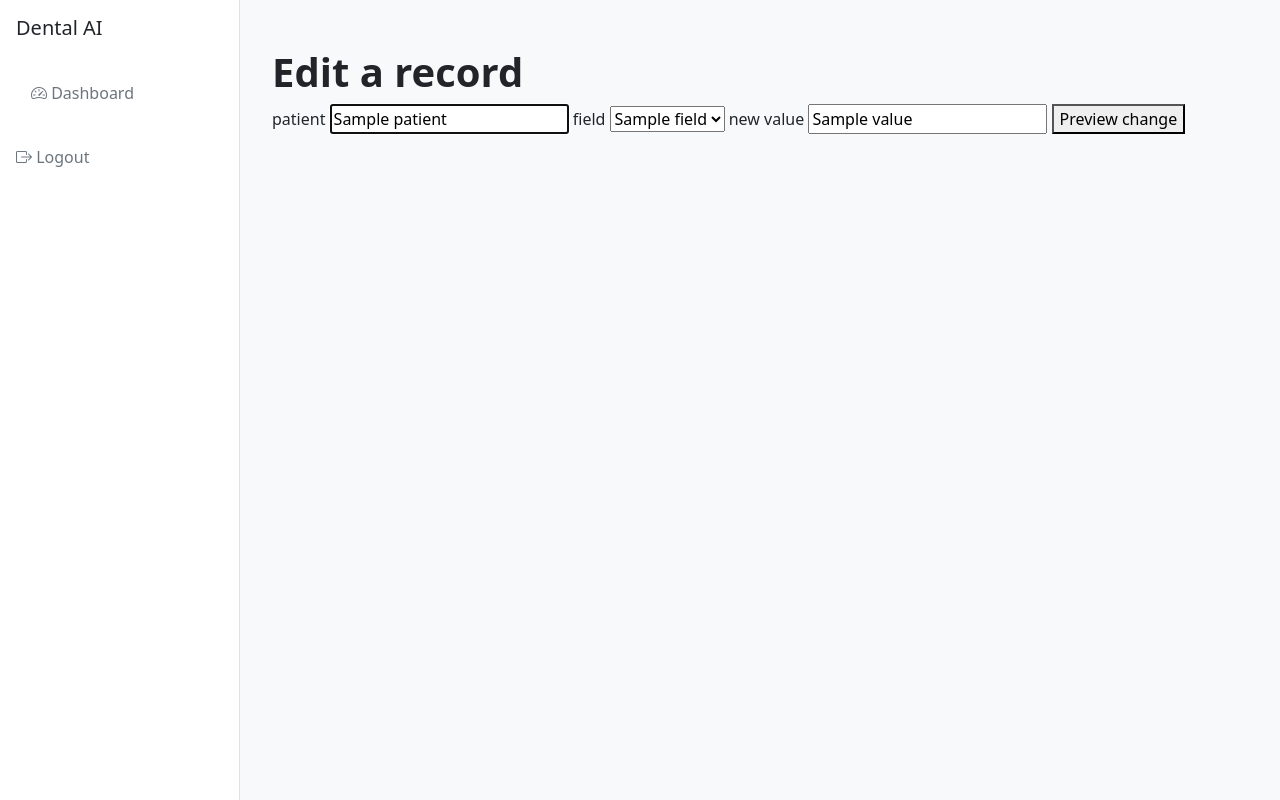
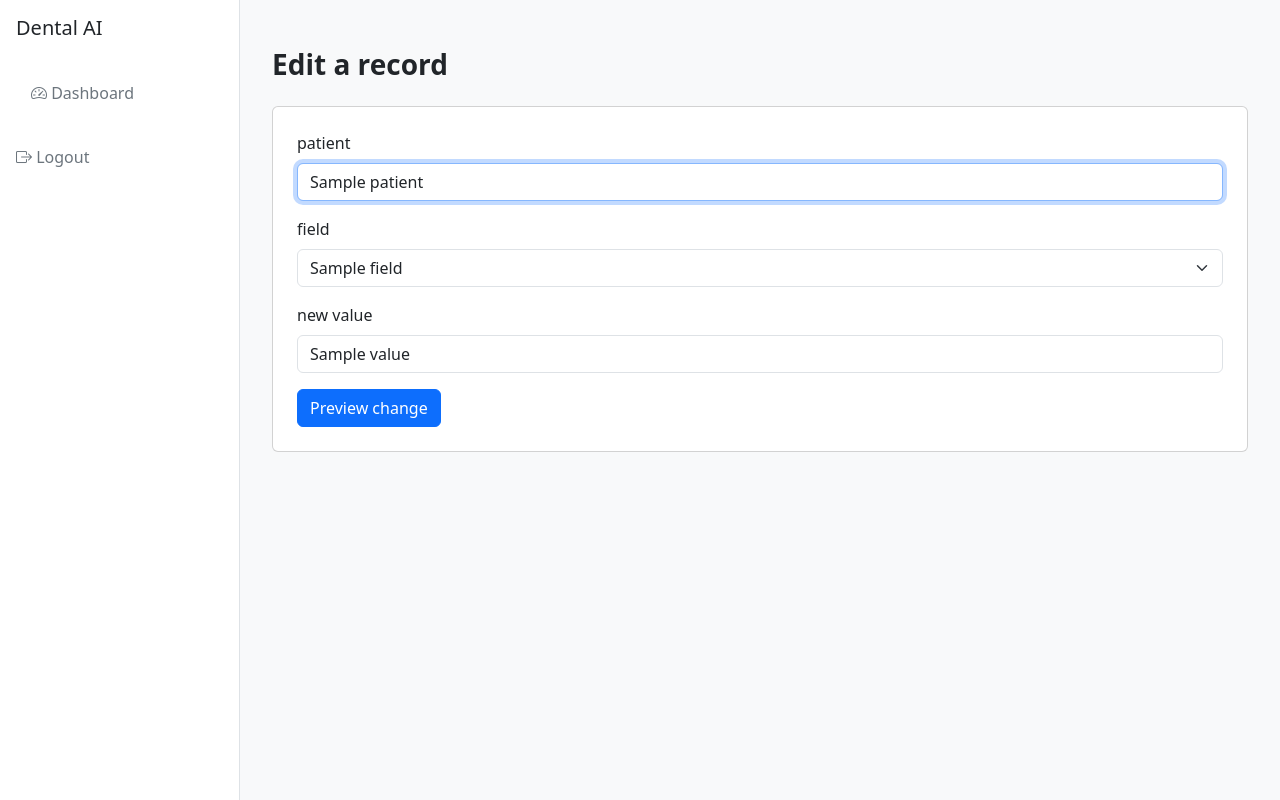
Before and after one commit to pmnafshari/Clinic_AI_Assis, a Python web app: template app/templates/agent_edit.html in a window 1280 px wide. Run offline with Jinja, Linux system fonts and the light colour scheme; the template is opened without the code that fills it: most values are stand-ins (such as "Sample title", 1, 10 or a date in 2020); some libraries are stand-ins or nearby versions.

Commit message:
restyled agent command, edit, and confirm screens with bootstrap

```diff
--- a/app/templates/agent_edit.html
+++ b/app/templates/agent_edit.html
@@ -1,23 +1,29 @@
 {% extends "base.html" %}
 {% block content %}
-<div class="card-wide">
-  <h1>Edit a record</h1>
+<h1 class="page-title mb-4">Edit a record</h1>
+<div class="card p-4">
   {% if error %}
-  <p class="error">{{ error }}</p>
+  <p class="text-danger">{{ error }}</p>
   {% endif %}
   <form method="post" action="{{ url_for('agent.edit_page') }}">
     <input type="hidden" name="csrf_token" value="{{ csrf_token() }}">
-    <label for="patient">patient</label>
-    <input type="text" id="patient" name="patient" value="{{ patient or '' }}" autofocus>
-    <label for="field">field</label>
-    <select id="field" name="field">
-      {% for f in fields %}
-      <option value="{{ f }}" {% if f == field %}selected{% endif %}>{{ f }}</option>
-      {% endfor %}
-    </select>
-    <label for="value">new value</label>
-    <input type="text" id="value" name="value" value="{{ value or '' }}">
-    <button type="submit">Preview change</button>
+    <div class="mb-3">
+      <label for="patient" class="form-label">patient</label>
+      <input type="text" id="patient" name="patient" value="{{ patient or '' }}" class="form-control" autofocus>
+    </div>
+    <div class="mb-3">
+      <label for="field" class="form-label">field</label>
+      <select id="field" name="field" class="form-select">
+        {% for f in fields %}
+        <option value="{{ f }}" {% if f == field %}selected{% endif %}>{{ f }}</option>
+        {% endfor %}
+      </select>
+    </div>
+    <div class="mb-3">
+      <label for="value" class="form-label">new value</label>
+      <input type="text" id="value" name="value" value="{{ value or '' }}" class="form-control">
+    </div>
+    <button type="submit" class="btn btn-primary">Preview change</button>
   </form>
 </div>
 {% endblock %}
```
Also changed, not shown: app/templates/agent_command.html (+8 -6 lines), app/templates/agent_confirm.html (+7 -7 lines).
